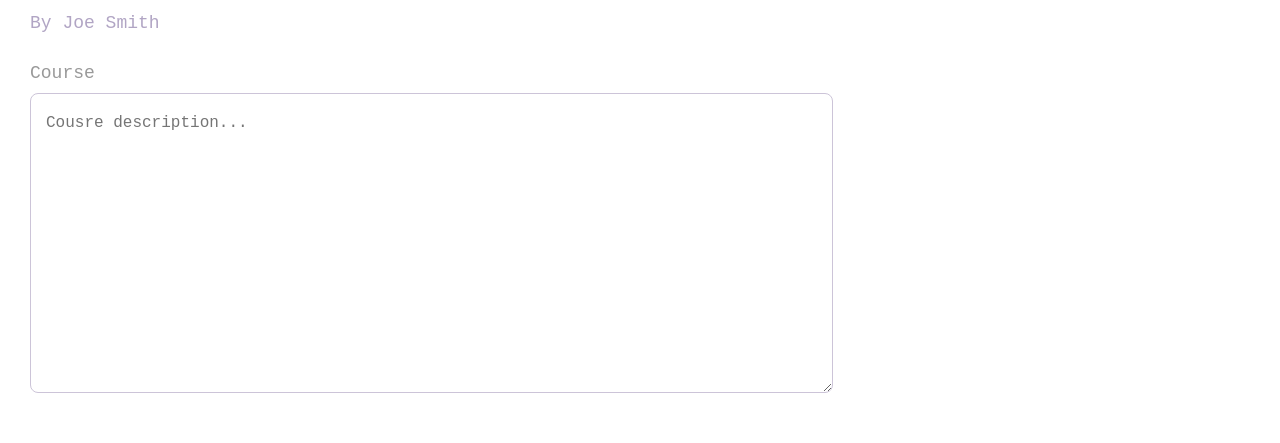
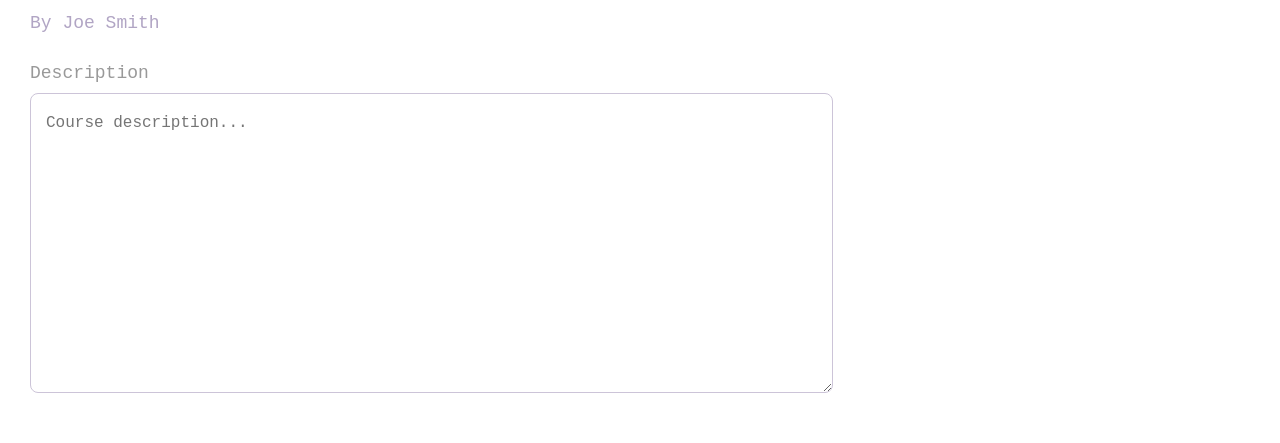
Before and after one commit to mk0b/full-stack-react-rest-api-project-10, a React (Create React App) app in the folder client/: page /courses/create in a window 1280 px wide. Shown: the part 302-745 px from the top of the page. Built offline with nearby package versions, Linux system fonts and the light colour scheme.

Commit message:
Added Context to Create Course

```diff
--- a/client/src/components/App.js
+++ b/client/src/components/App.js
@@ -23,6 +23,7 @@ const UserSignUpWithContext = withContext(UserSignUp);
 const UserSignInWithContext = withContext(UserSignIn);
 const HeaderWithContext = withContext(Header);
 const UserSignOutWithContext = withContext(UserSignOut);
+const CreateCourseWithContext = withContext(CreateCourse);
 
 //TODO: Components redirect users to the /error path when requests to
 //the REST API return a "500 Internal Server Error" HTTP status code.
@@ -38,7 +39,7 @@ function App() {
           <Route exact path="/" component={Courses} />
           <Route path="/signup" component={UserSignUpWithContext} />
           <Route path="/signin" component={UserSignInWithContext} />
-          <Route path="/courses/create" component={CreateCourse} />
+          <Route path="/courses/create" component={CreateCourseWithContext} />
           <PrivateRoute path="/courses/:id/update" component={UpdateCourse} />
           <Route path="/courses/:id" component={CourseDetail} />
           <Route path="/error" component={UnhandledError} />
--- a/client/src/components/CreateCourse.js
+++ b/client/src/components/CreateCourse.js
@@ -92,14 +92,14 @@ class CreateCourse extends Component {
                                     </div>
 
                                     <div className="course--description">
-                                        <h4 className="course--label">Course</h4>
+                                        <h4 className="course--label">Description</h4>
                                         <textarea
                                             id="description"
                                             name="description"
                                             className="desc"
                                             value={description}
                                             onChange={this.change}
-                                            placeholder="Cousre description..." />
+                                            placeholder="Course description..." />
                                     </div>
                                     <div className="grid-25 grid-right">
                                         <div className="course--stats">
--- a/client/src/components/UserSignOut.js
+++ b/client/src/components/UserSignOut.js
@@ -1,6 +1,6 @@
 //stateless functional component
 
-import React, { Fragment } from 'react';
+import React from 'react';
 import { Redirect } from 'react-router-dom';
 
 //signs out user/removes cookie and redirects to home page
```
